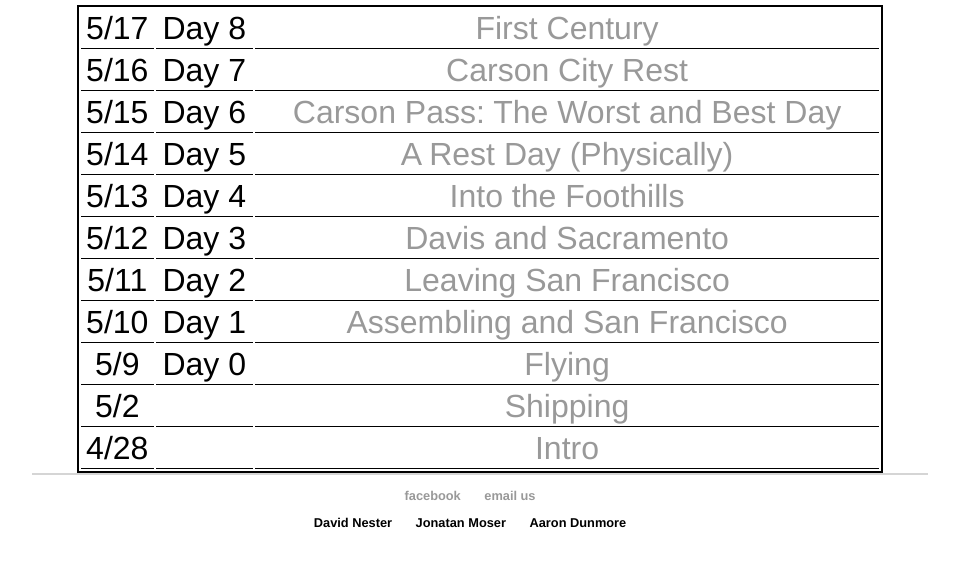
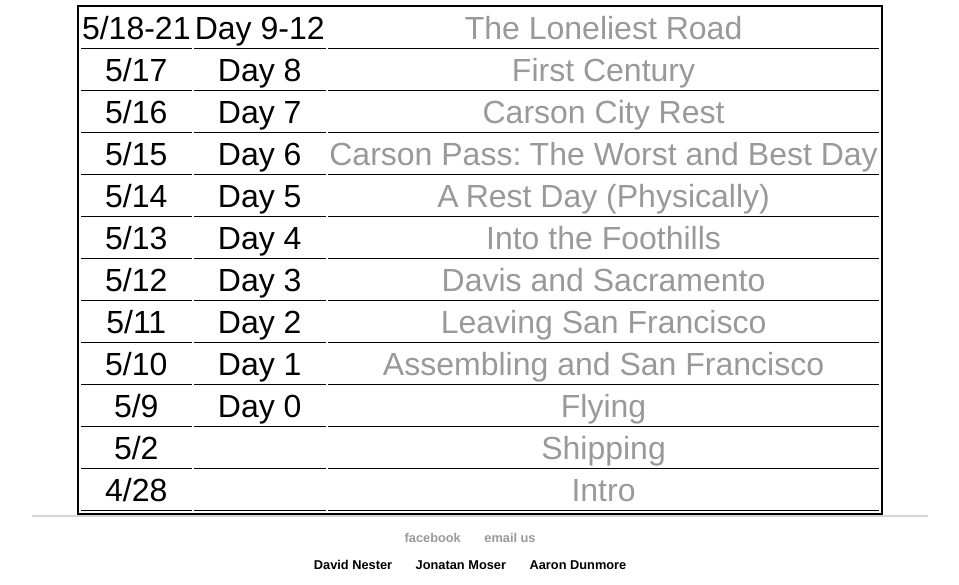
Before and after one commit to DavidNester/DavidNester.github.io, a Jekyll site: the page built from biketrip/index.html, in a window 1280 px wide. Shown: the part 600-1185 px from the top of the page, without its empty margins (160-1119 px from the left). Built offline with Jekyll 4.4.1, drawn with Linux system fonts in a browser that asks for light colours; before the commit the page ends 1143 px from its top, so only the background shows below that.

Commit message:
Update index.html

```diff
--- a/biketrip/index.html
+++ b/biketrip/index.html
@@ -6,7 +6,11 @@ title: 2018&#58; A Bike Odyssey
 <img src="/res/biketrip/FullRoute.png" width=522px height=316px>
 <div class="blurb">
 <table id='biketrip'>
-
+    <tr>
+			<td>5/18-21</td>
+			<td>Day 9-12</td>
+			<td><a href="https://spark.adobe.com/page/5YGZcMKl7O7H7/">The Loneliest Road</a></td>
+		</tr>
       <tr>
 			<td>5/17</td>
 			<td>Day 8</td>
```
